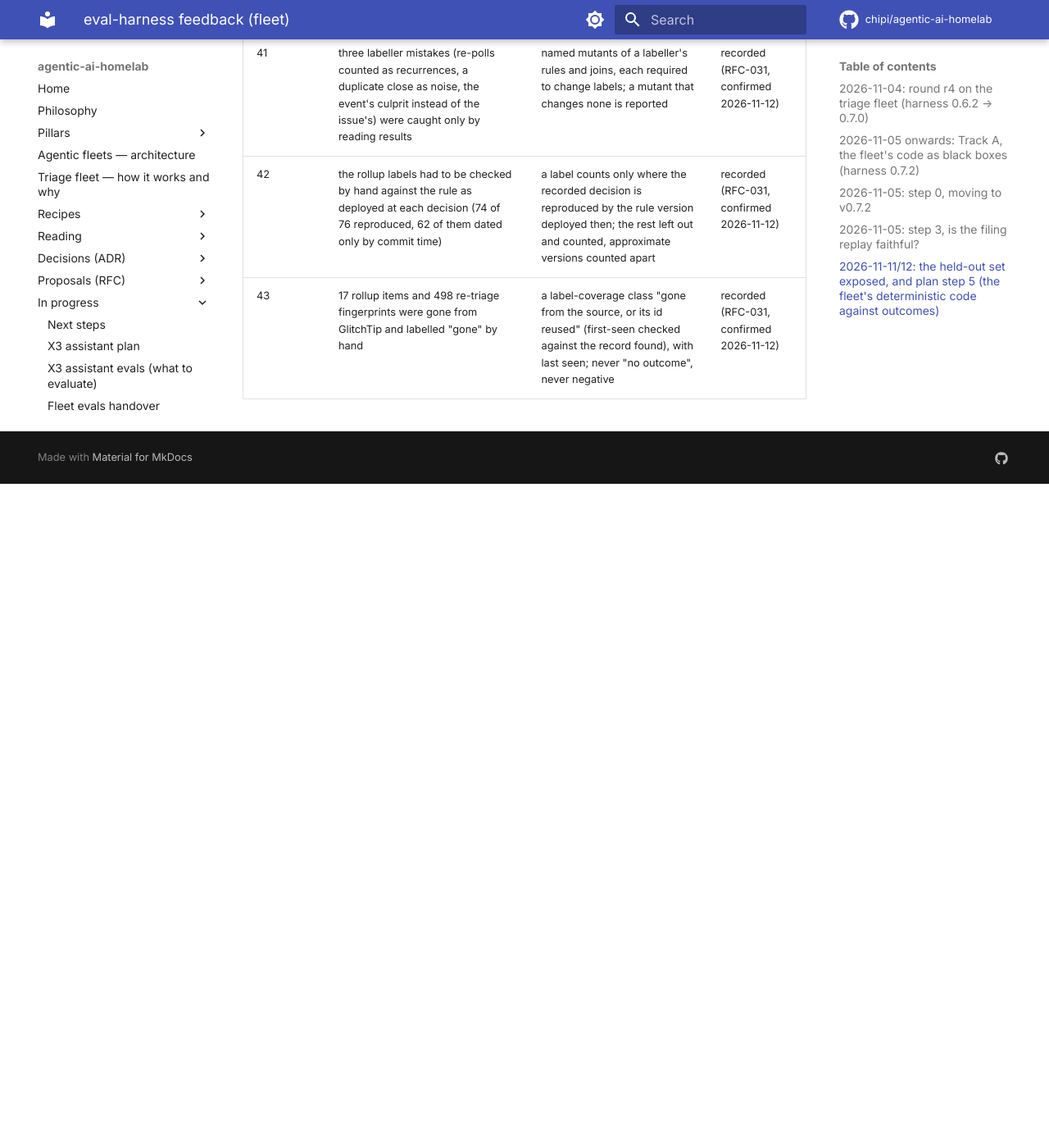
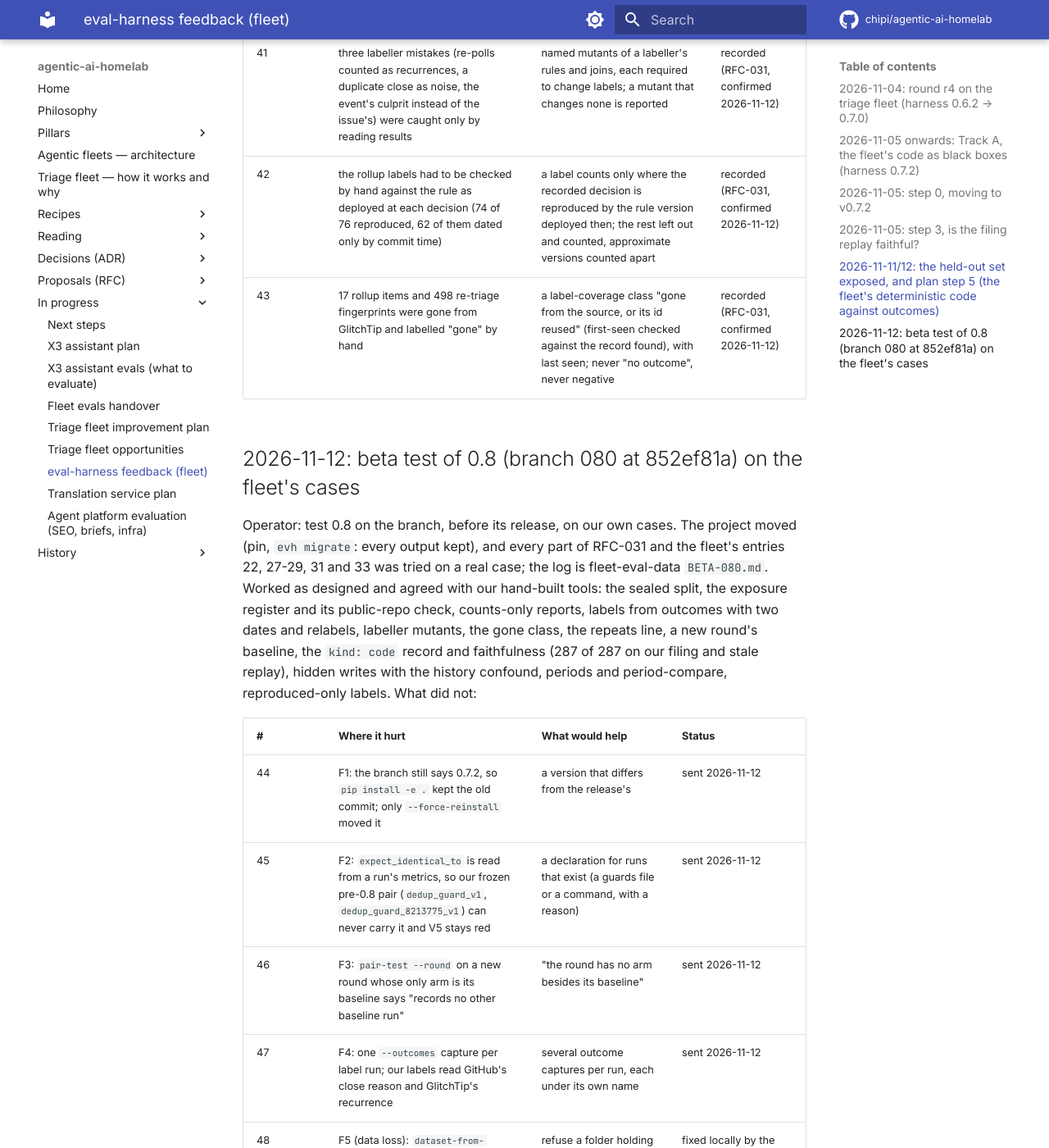
Before and after one commit to chipi/agentic-ai-homelab, an MkDocs documentation site: the page built from docs/wip/eval-harness-feedback-fleet.md, in a window 1280 px wide and 1400 px high, scrolled down 7149 px. Shown: the whole window at 82% size. Built offline with MkDocs 1.6.1 and Material for MkDocs 9.7.7, drawn with Linux system fonts in a browser that asks for light colours; comment, search, counter and statistics services are not loaded; before the commit the page ends 7739 px from its top, so only the background shows below that; some of the changed text lies outside the part shown.

Commit message:
docs(wip): eval-harness feedback 44-53, the 0.8 beta test on the fleet's cases (F1-F9)
Co-Authored-By: Claude Opus 5.5 <noreply@anthropic.com>
Claude-Session: https://claude.ai/code/session_014cvkLD38vq2c4f5u6hzvkg

```diff
--- a/docs/wip/eval-harness-feedback-fleet.md
+++ b/docs/wip/eval-harness-feedback-fleet.md
@@ -101,3 +101,26 @@ answers, with what "done" means for each, are in fleet-eval-data `BOUNDARY-PROPO
 | 41 | three labeller mistakes (re-polls counted as recurrences, a duplicate close as noise, the event's culprit instead of the issue's) were caught only by reading results | named mutants of a labeller's rules and joins, each required to change labels; a mutant that changes none is reported | recorded (RFC-031, confirmed 2026-11-12) |
 | 42 | the rollup labels had to be checked by hand against the rule as deployed at each decision (74 of 76 reproduced, 62 of them dated only by commit time) | a label counts only where the recorded decision is reproduced by the rule version deployed then; the rest left out and counted, approximate versions counted apart | recorded (RFC-031, confirmed 2026-11-12) |
 | 43 | 17 rollup items and 498 re-triage fingerprints were gone from GlitchTip and labelled "gone" by hand | a label-coverage class "gone from the source, or its id reused" (first-seen checked against the record found), with last seen; never "no outcome", never negative | recorded (RFC-031, confirmed 2026-11-12) |
+
+## 2026-11-12: beta test of 0.8 (branch 080 at 852ef81a) on the fleet's cases
+
+Operator: test 0.8 on the branch, before its release, on our own cases. The project moved (pin, `evh migrate`: every
+output kept), and every part of RFC-031 and the fleet's entries 22, 27-29, 31 and 33 was tried on a real case; the log
+is fleet-eval-data `BETA-080.md`. Worked as designed and agreed with our hand-built tools: the sealed split, the
+exposure register and its public-repo check, counts-only reports, labels from outcomes with two dates and relabels,
+labeller mutants, the gone class, the repeats line, a new round's baseline, the `kind: code` record and faithfulness
+(287 of 287 on our filing and stale replay), hidden writes with the history confound, periods and period-compare,
+reproduced-only labels. What did not:
+
+| # | Where it hurt | What would help | Status |
+|---|---|---|---|
+| 44 | F1: the branch still says 0.7.2, so `pip install -e .` kept the old commit; only `--force-reinstall` moved it | a version that differs from the release's | sent 2026-11-12 |
+| 45 | F2: `expect_identical_to` is read from a run's metrics, so our frozen pre-0.8 pair (`dedup_guard_v1`, `dedup_guard_8213775_v1`) can never carry it and V5 stays red | a declaration for runs that exist (a guards file or a command, with a reason) | sent 2026-11-12 |
+| 46 | F3: `pair-test --round` on a new round whose only arm is its baseline says "records no other baseline run" | "the round has no arm besides its baseline" | sent 2026-11-12 |
+| 47 | F4: one `--outcomes` capture per label run; our labels read GitHub's close reason and GlitchTip's recurrence | several outcome captures per run, each under its own name | sent 2026-11-12 |
+| 48 | F5 (data loss): `dataset-from-capture` deleted the files in `data/sources/<dataset_id>/`, where our capture's own source sat | refuse a folder holding files the harness did not write | fixed locally by the eval harness session (05e39e723), to be pinned |
+| 49 | F6: a project join mutant with keys the harness does not read was reported SURVIVED | refuse a malformed mutant | sent 2026-11-12 |
+| 50 | F7: one history confound shown as "5 of 287" and as `history_confound=0.147` (5 of 34 marked items) | one denominator, said | sent 2026-11-12 |
+| 51 | F8: `period-compare --production` takes a config id, `faithfulness --production` a run id | the same meaning in both | sent 2026-11-12 |
+| 52 | F9: `dated_by` on a version instead of its deployment was accepted and ignored | refuse it (schema or V18) | sent 2026-11-12 |
+| 53 | F9b: `period-compare`'s confound note counts the whole run, not the period's items | count the period's | sent 2026-11-12 |
```
